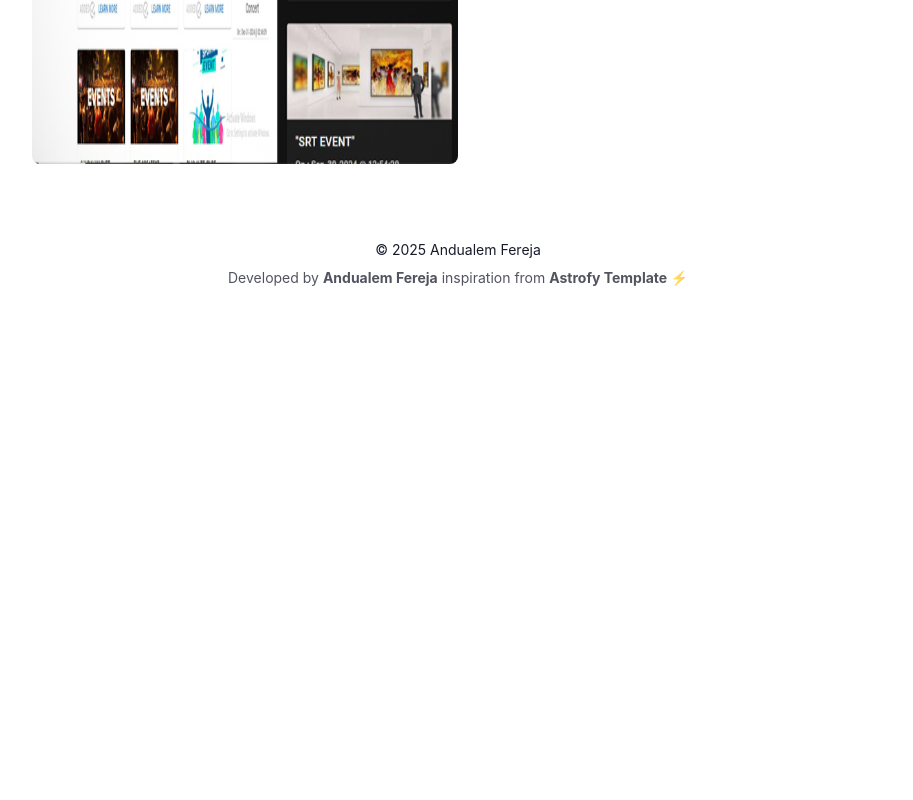
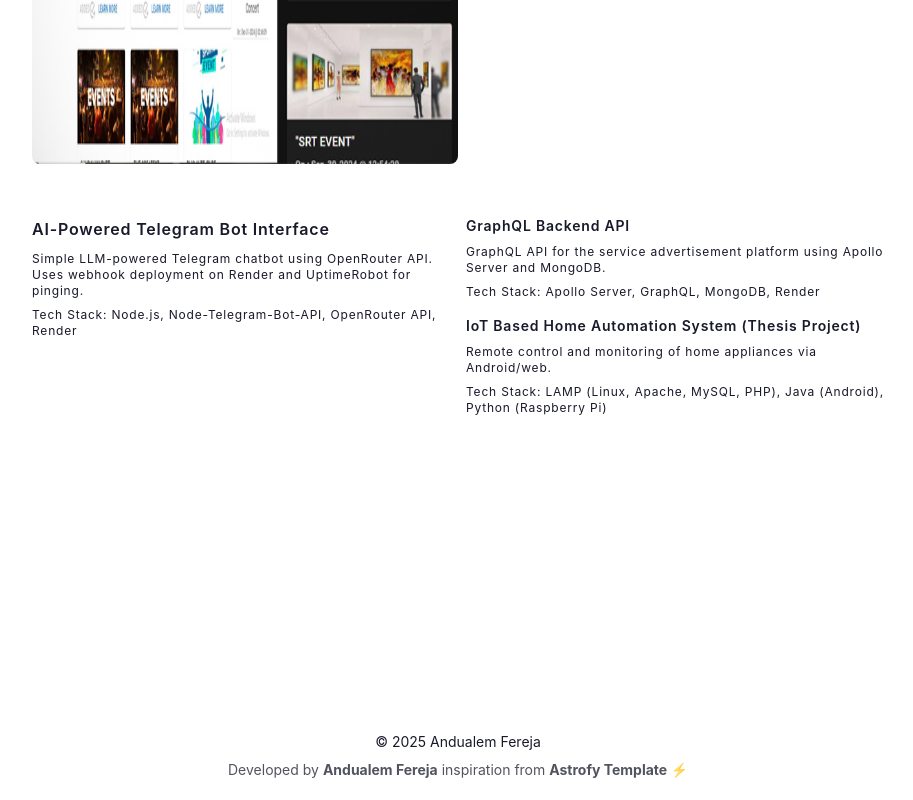
Before and after one commit to Andu-alem/Andu-alem.github.io, an Astro site: page /projects in a window 1280 px wide. Shown: the part 4328-5128 px from the top of the page, without its empty margins (334-1247 px from the left). Before the commit the page ends 4636 px from the top, so only its background shows below. Built offline with nearby package versions, Linux system fonts and the light colour scheme; Astro itself is replaced by a stand-in of ours.

Commit message:
upadate: additional projects section added

```diff
--- /dev/null
+++ b/src/components/AdditionalProjects.astro
@@ -0,0 +1,19 @@
+<div class="flex flex-col sm:flex-row gap-4 min-h-[55vh] my-3">
+    <div class="w-full sm:w-[50%] tracking-wider">
+        <h2 class="text-smss font-semibold">AI-Powered Telegram Bot Interface</h2>
+        <p class="text-xs my-2">Simple LLM-powered Telegram chatbot using OpenRouter API. Uses webhook deployment on Render and UptimeRobot for pinging.</p>
+        <p class="text-xs my-2">Tech Stack: Node.js, Node-Telegram-Bot-API, OpenRouter API, Render</p>
+    </div>
+    <div class="w-full sm:w-[50%] tracking-wider space-y-4">
+        <div>
+            <h2 class="text-sm font-semibold">GraphQL Backend API</h2>
+            <p class="text-xs my-2">GraphQL API for the service advertisement platform using Apollo Server and MongoDB.</p>
+            <p class="text-xs my-2">Tech Stack: Apollo Server, GraphQL, MongoDB, Render</p>
+        </div>
+        <div>
+            <h2 class="text-sm font-semibold">IoT Based Home Automation System (Thesis Project)</h2>
+            <p class="text-xs my-2">Remote control and monitoring of home appliances via Android/web.</p>
+            <p class="text-xs my-2">Tech Stack: LAMP (Linux, Apache, MySQL, PHP), Java (Android), Python (Raspberry Pi)</p>
+        </div>
+    </div>
+</div>
--- a/src/pages/projects.astro
+++ b/src/pages/projects.astro
@@ -2,6 +2,7 @@
 import Layout from "../layouts/Layout.astro";
 import projects from "@/data/projectData";
 import ProductCard from "@/components/ProductCard.astro";
+import AdditionalProjects from "@/components/AdditionalProjects.astro";
 ---
 
 <Layout title = "Projects">
@@ -11,5 +12,6 @@ import ProductCard from "@/components/ProductCard.astro";
           <ProductCard project={ project } />
         ))
       }
+      <AdditionalProjects />
   </div>
 </Layout>
```
